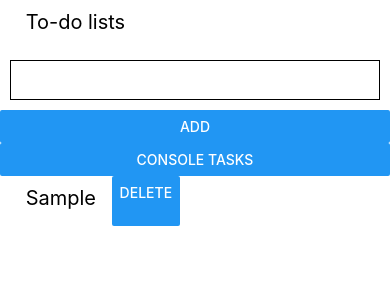
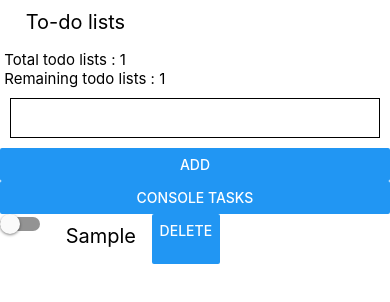
Before and after one commit to kaungnyuntsan/To-Do-List, a React Native app: screen / in a window 390 px wide. Both pictures are taken after typing "Sample" into the empty fields and a click on the button "ADD". Shown: the top 302 px of the page. Built offline with nearby package versions, Linux system fonts and the light colour scheme.

Commit message:
wip for switch

```diff
--- a/App.js
+++ b/App.js
@@ -7,6 +7,7 @@ import {
   FlatList,
   Button,
   TextInput,
+  Switch,
 } from "react-native";
 
 let id = 0;
@@ -16,15 +17,28 @@ const App = () => {
   const [inputData, setInputData] = useState("");
 
   const addTask = (inputData) => {
-    setTasks([...tasks, { id: id++, description: inputData }]);
+    setTasks([...tasks, { id: id++, description: inputData, isDone: false }]);
     setInputData("");
   };
 
   const deleteTask = (id) => setTasks(tasks.filter((task) => task.id !== id));
 
+  // const toggleSwitch = (id) => {
+  //   const currentTask = tasks.filter((task) => task.id === id)[0];
+  //   currentTask.isDone = !currentTask.isDone;
+  //   // console.log(currentTask);
+  //   setTasks([...tasks, currentTask]);
+  // };
+
   return (
     <SafeAreaView style={styles.container}>
       <Text style={styles.text}> To-do lists </Text>
+      <Text style={styles.font}> {`Total todo lists : ${tasks.length}`}</Text>
+      <Text style={styles.font}>
+        {" "}
+        {`Remaining todo lists : ${tasks.length}`}
+      </Text>
+
       <TextInput
         style={styles.input}
         value={inputData}
@@ -38,6 +52,10 @@ const App = () => {
         data={tasks}
         renderItem={({ item }) => (
           <View style={{ flexDirection: "row" }}>
+            <Switch
+              value={item.isDone}
+              onValueChange={() => toggleSwitch(item.id)}
+            />
             <Text style={styles.text}> {item.description} </Text>
             <Button title="delete" onPress={() => deleteTask(item.id)} />
           </View>
@@ -59,6 +77,9 @@ const styles = StyleSheet.create({
     marginLeft: 10,
     height: 50,
   },
+  font: {
+    fontSize: 15,
+  },
   input: {
     borderWidth: 1,
     height: 40,
```
